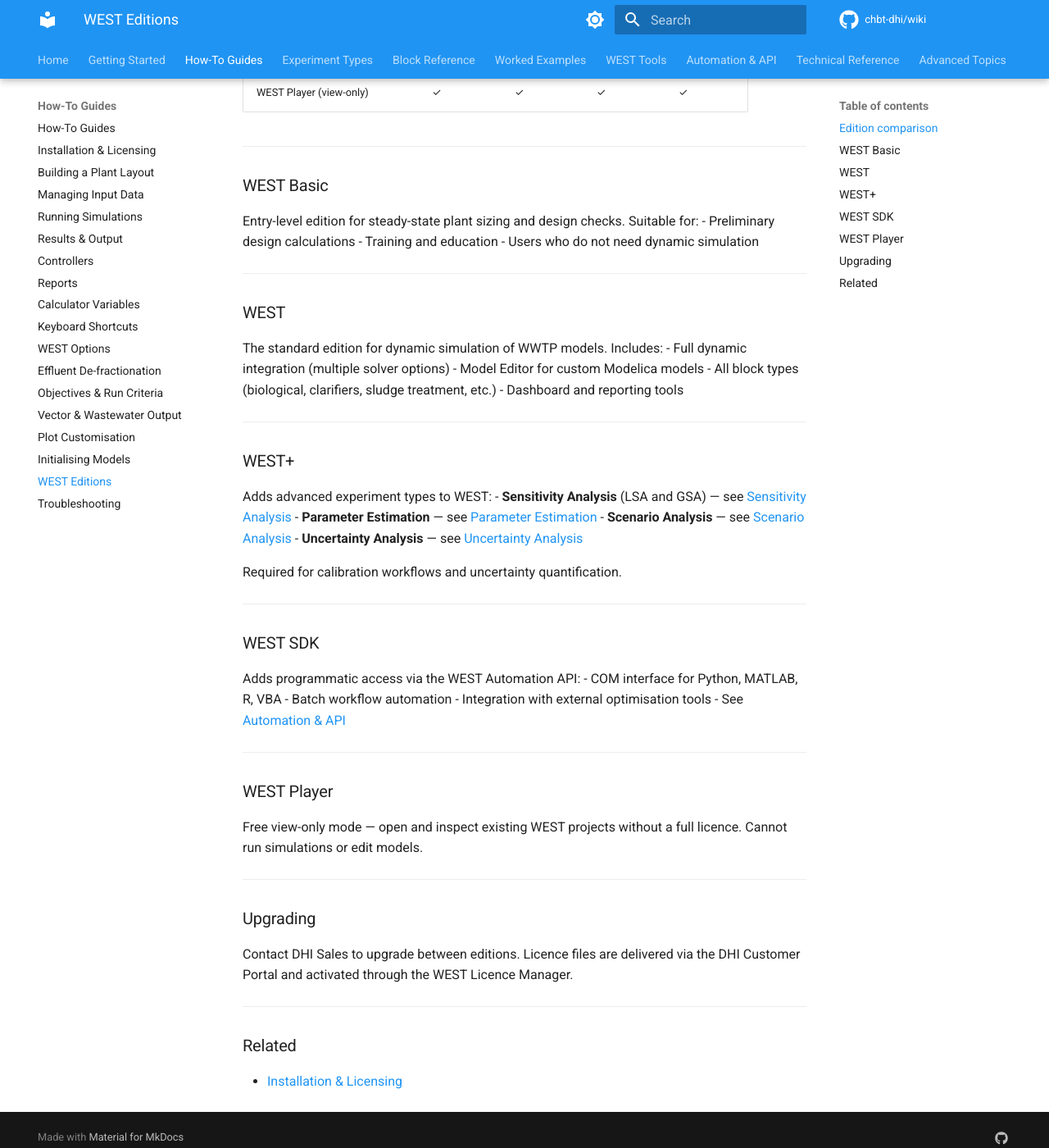
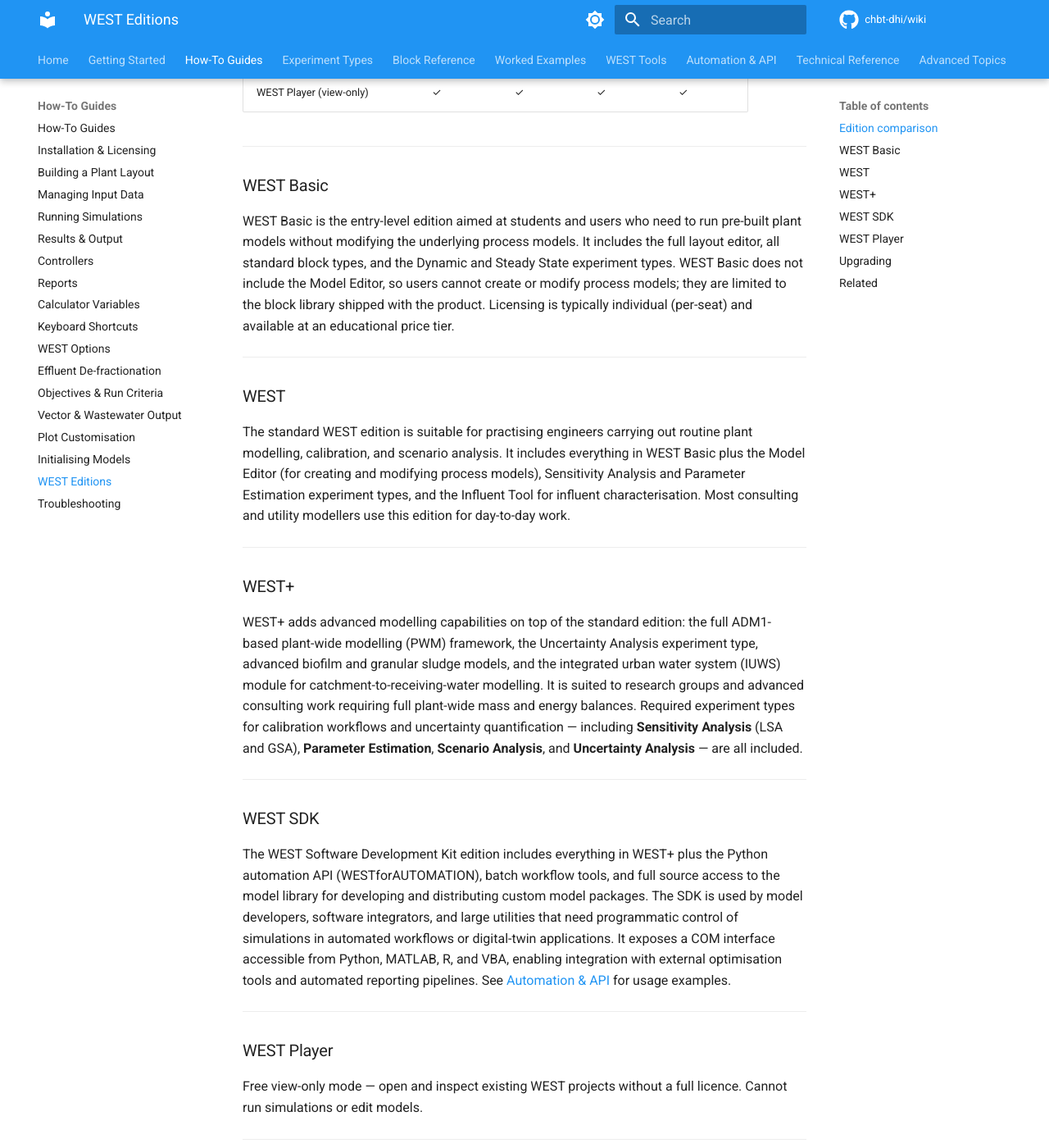
Before and after one commit to CHBT-DHI/Wiki, an MkDocs documentation site: the page built from docs/how-to/west-product-editions.md, in a window 1280 px wide and 1400 px high, scrolled down 758 px. Shown: the whole window at 82% size. Built offline with MkDocs 1.6.1 and Material for MkDocs 9.7.7, drawn with Linux system fonts in a browser that asks for light colours; comment, search, counter and statistics services are not loaded.

Commit message:
docs: expand all edition descriptions to substantive paragraphs

```diff
--- a/docs/how-to/west-product-editions.md
+++ b/docs/how-to/west-product-editions.md
@@ -30,42 +30,25 @@
 
 ### WEST Basic
 
-Entry-level edition for steady-state plant sizing and design checks. Suitable for:
-- Preliminary design calculations
-- Training and education
-- Users who do not need dynamic simulation
+WEST Basic is the entry-level edition aimed at students and users who need to run pre-built plant models without modifying the underlying process models. It includes the full layout editor, all standard block types, and the Dynamic and Steady State experiment types. WEST Basic does not include the Model Editor, so users cannot create or modify process models; they are limited to the block library shipped with the product. Licensing is typically individual (per-seat) and available at an educational price tier.
 
 ---
 
 ### WEST
 
-The standard edition for dynamic simulation of WWTP models. Includes:
-- Full dynamic integration (multiple solver options)
-- Model Editor for custom Modelica models
-- All block types (biological, clarifiers, sludge treatment, etc.)
-- Dashboard and reporting tools
+The standard WEST edition is suitable for practising engineers carrying out routine plant modelling, calibration, and scenario analysis. It includes everything in WEST Basic plus the Model Editor (for creating and modifying process models), Sensitivity Analysis and Parameter Estimation experiment types, and the Influent Tool for influent characterisation. Most consulting and utility modellers use this edition for day-to-day work.
 
 ---
 
 ### WEST+
 
-Adds advanced experiment types to WEST:
-- **Sensitivity Analysis** (LSA and GSA) — see [Sensitivity Analysis](../experiment-types/sensitivity-analysis.md)
-- **Parameter Estimation** — see [Parameter Estimation](../experiment-types/parameter-estimation.md)
-- **Scenario Analysis** — see [Scenario Analysis](../experiment-types/scenario-analysis.md)
-- **Uncertainty Analysis** — see [Uncertainty Analysis](../experiment-types/uncertainty-analysis.md)
-
-Required for calibration workflows and uncertainty quantification.
+WEST+ adds advanced modelling capabilities on top of the standard edition: the full ADM1-based plant-wide modelling (PWM) framework, the Uncertainty Analysis experiment type, advanced biofilm and granular sludge models, and the integrated urban water system (IUWS) module for catchment-to-receiving-water modelling. It is suited to research groups and advanced consulting work requiring full plant-wide mass and energy balances. Required experiment types for calibration workflows and uncertainty quantification — including **Sensitivity Analysis** (LSA and GSA), **Parameter Estimation**, **Scenario Analysis**, and **Uncertainty Analysis** — are all included.
 
 ---
 
 ### WEST SDK
 
-Adds programmatic access via the WEST Automation API:
-- COM interface for Python, MATLAB, R, VBA
-- Batch workflow automation
-- Integration with external optimisation tools
-- See [Automation & API](../automation-api/index.md)
+The WEST Software Development Kit edition includes everything in WEST+ plus the Python automation API (WESTforAUTOMATION), batch workflow tools, and full source access to the model library for developing and distributing custom model packages. The SDK is used by model developers, software integrators, and large utilities that need programmatic control of simulations in automated workflows or digital-twin applications. It exposes a COM interface accessible from Python, MATLAB, R, and VBA, enabling integration with external optimisation tools and automated reporting pipelines. See [Automation & API](../automation-api/index.md) for usage examples.
 
 ---
 
```
